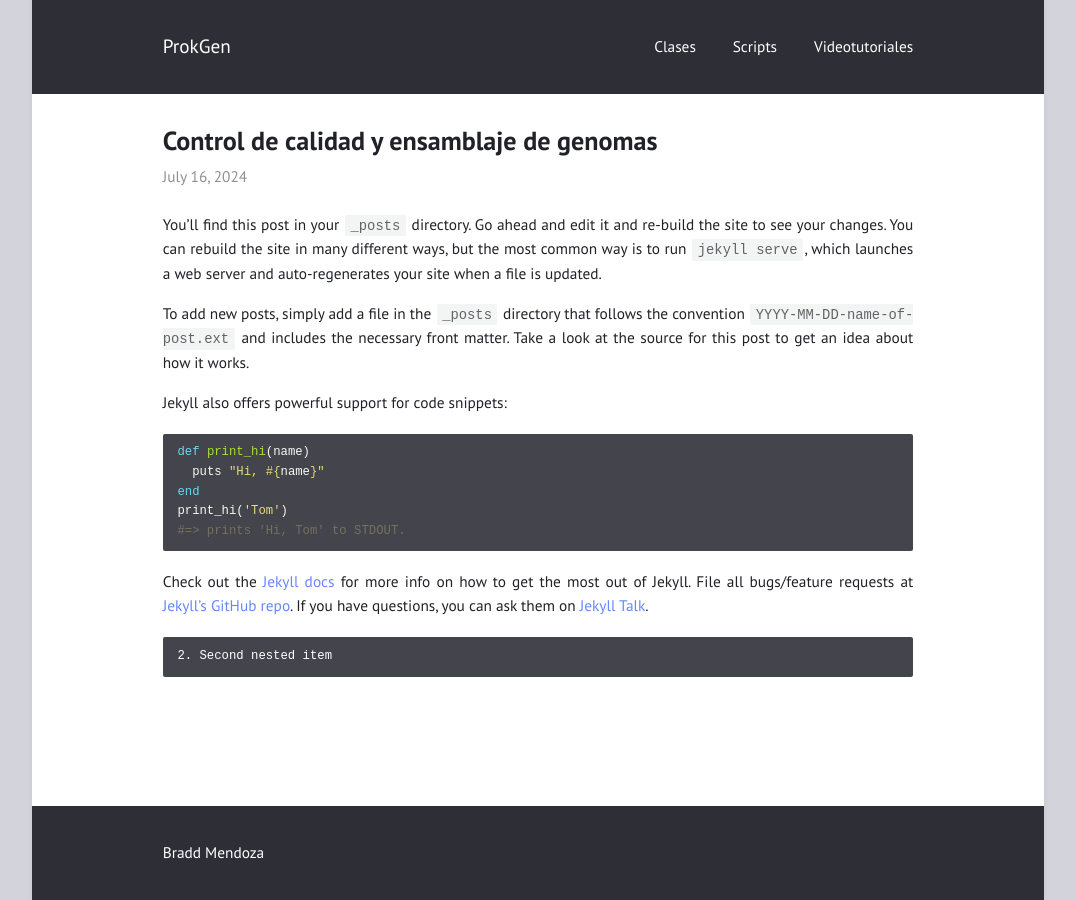
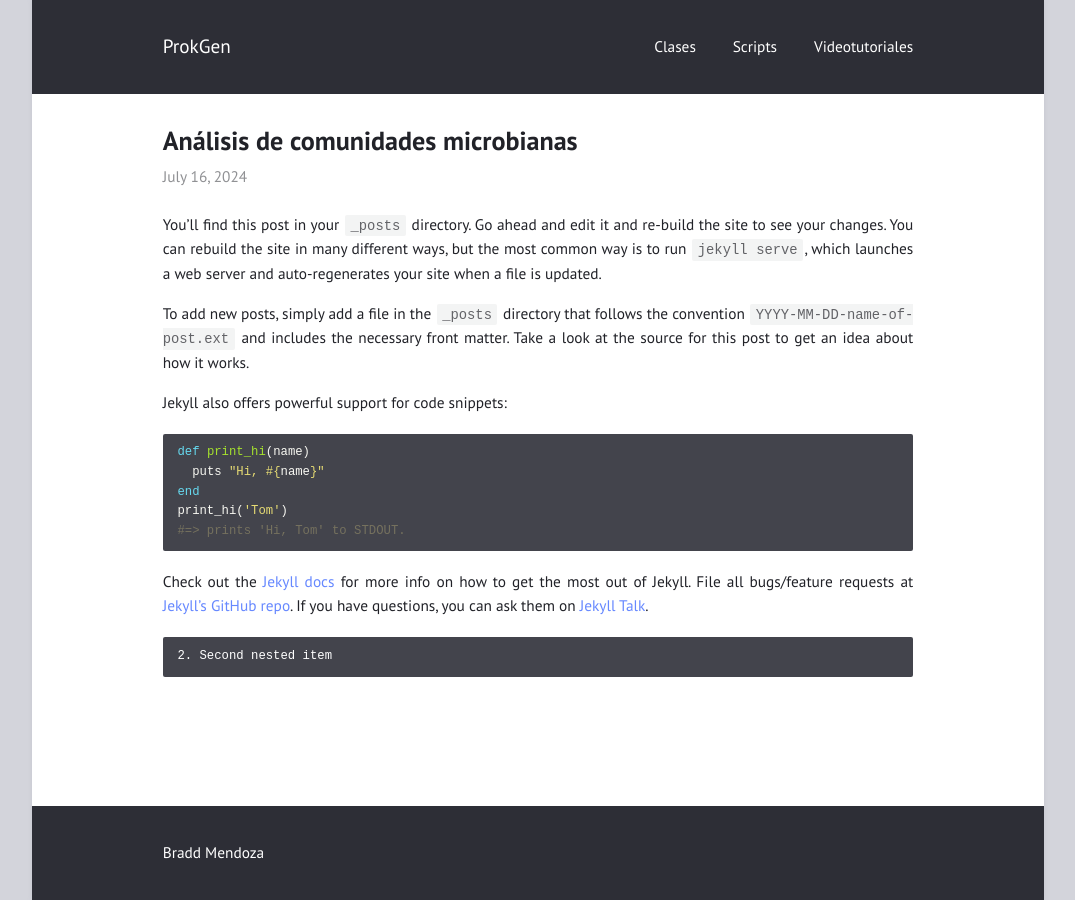
Before and after one commit to braddmg/GenPro, a Jekyll site: the page built from _posts/2024-07-16-análisis-de-comunidades.md, in a window 1280 px wide. Shown: the whole page, without its empty margins (102-1177 px from the left). Built offline with Jekyll 4.4.1, drawn with Linux system fonts in a browser that asks for light colours.

Commit message:
Update 2024-07-16-análisis-de-comunidades.md

```diff
--- a/_posts/2024-07-16-análisis-de-comunidades.md
+++ b/_posts/2024-07-16-análisis-de-comunidades.md
@@ -1,5 +1,5 @@
 ---
-title: "Control de calidad y ensamblaje de genomas"
+title: "Análisis de comunidades microbianas"
 layout: post
 ---
 
```
